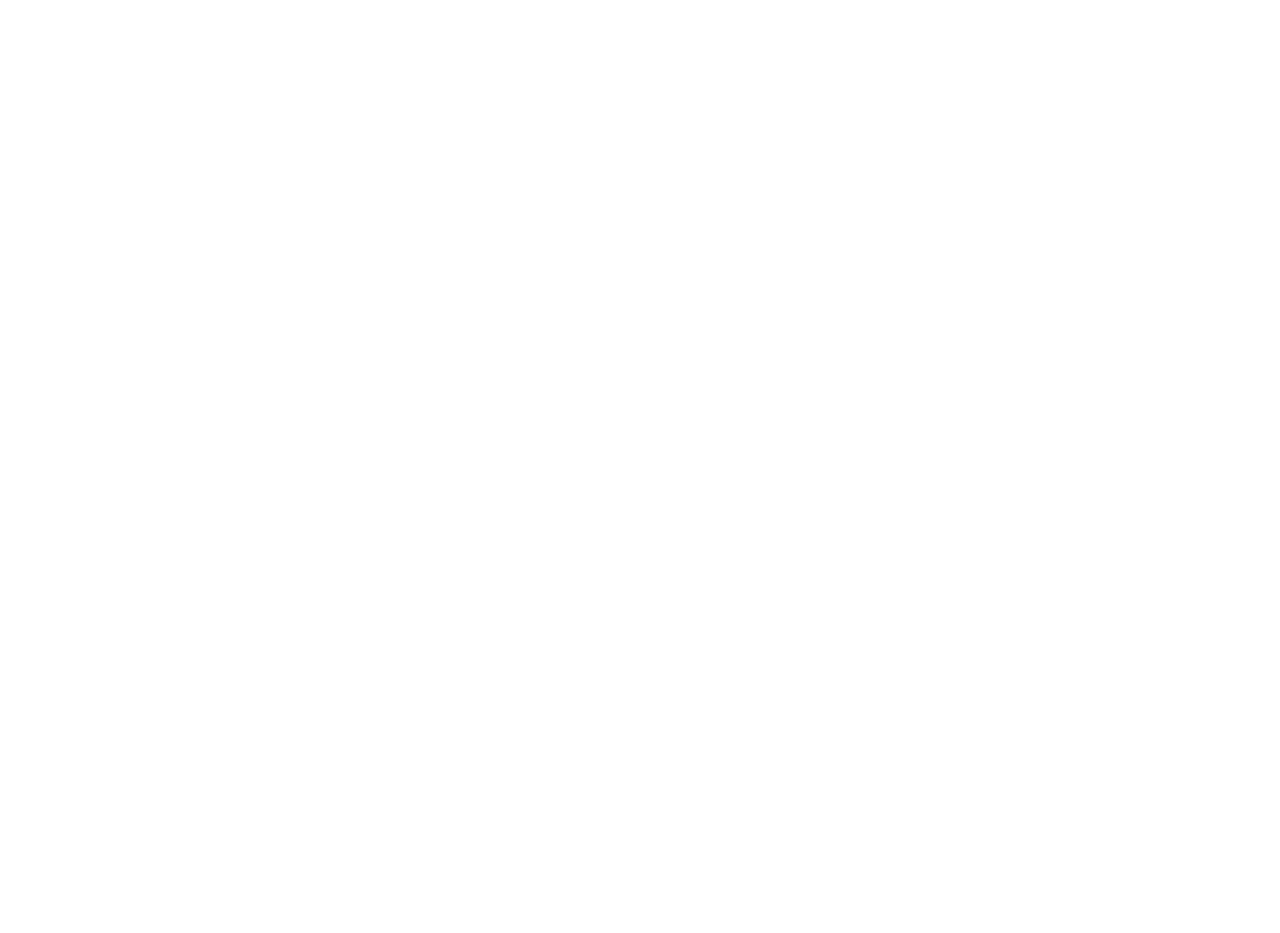
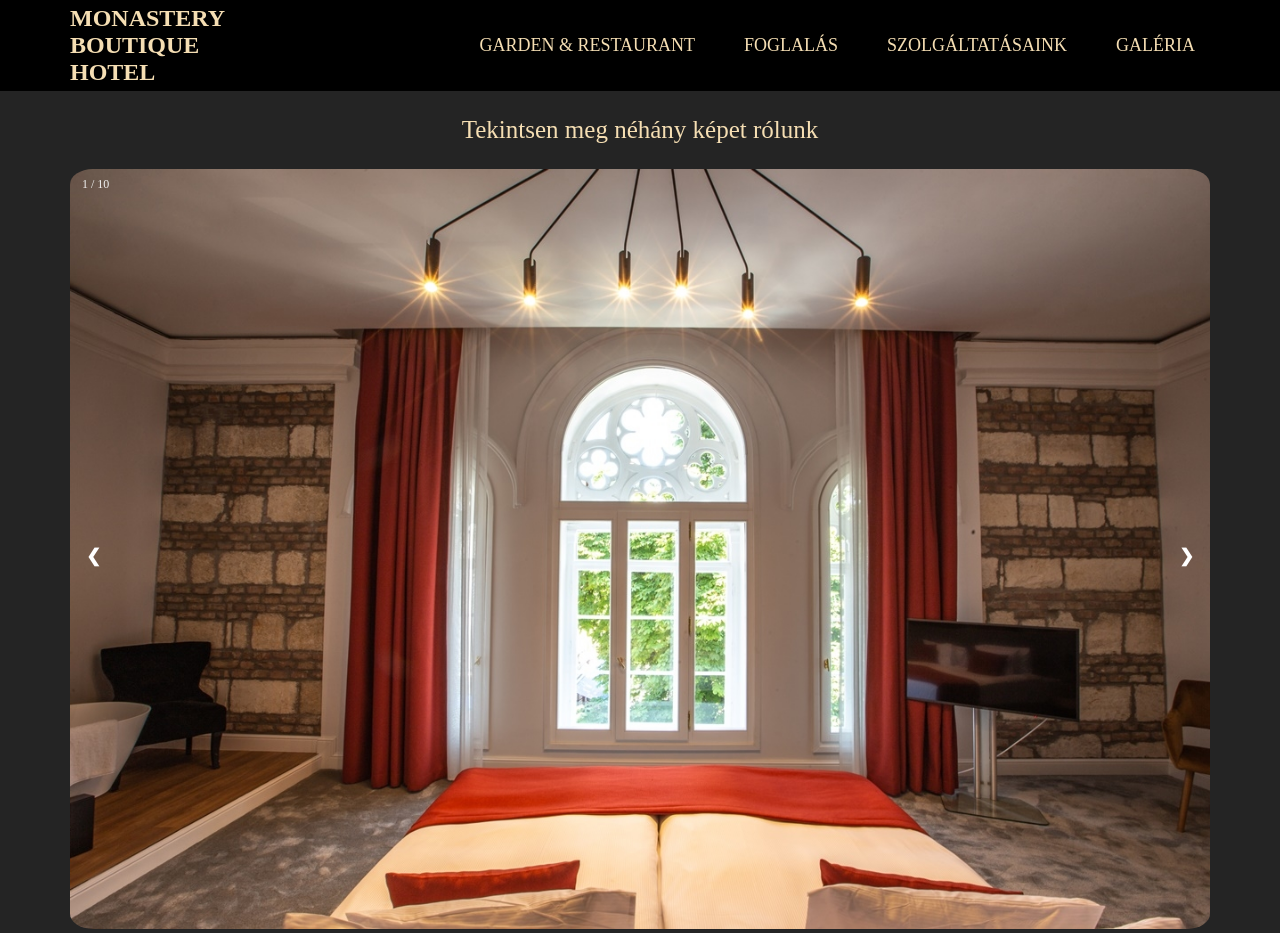
Before and after one commit to TasnadiAttila/HotelV2, a plain HTML site: page index5.html in a window 1280 px wide. Before the commit the page ends 800 px from the top, so only its background shows below. Drawn offline with Linux system fonts and the light colour scheme.

Commit message:
Slideshow, login buxfixes, other bug fixes that i don't remember

```diff
--- a/index5.html
+++ b/index5.html
@@ -0,0 +1,134 @@
+<!DOCTYPE html>
+    <html lang="hu">
+        <head>
+            <title>Hotel</title>
+            <meta charset="utf-8">
+            <link rel="stylesheet" type="text/css" href="style.css">
+            <link rel="stylesheet" type="text/css" href="bootstrap.css">
+        </head>
+        <body>
+            <!--
+            <div class="help">
+                <div class="visible-xs">XS</div>
+                <div class="visible-sm">SM</div>
+                <div class="visible-md">MD</div>
+                <div class="visible-lg">LG</div>
+            </div>
+            -->
+            <header class="container-fluid">
+                <div class="row">
+                    <div class="container">
+                        <div class="row">
+                            <h2 class="col-lg-2">
+                                MONASTERY BOUTIQUE
+                                HOTEL
+                            </h2>
+                            <nav class="col-lg-10">
+                                <a href="index2.html">Garden & Restaurant</a>
+                                <a href="index3.html">Foglalás</a>
+                                <a href="index4.html">Szolgáltatásaink</a>
+                                <a href="index.html">Galéria</a>
+                            </nav>
+                        </div>
+                    </div>
+                </div>
+            </header>
+            <div class="container-fluid kepnezegetmain">
+                <div class="row">
+                    <div class="container">
+                        <div class="row">
+                            <p class="col-lg-12">
+                                Tekintsen meg néhány képet rólunk
+                            </p>
+                        </div>
+                    </div>
+                </div>
+            </div>
+            <div class="container slideshow-container">
+
+                <div class="mySlides fade">
+                  <div class="numbertext">1 / 10</div>
+                  <img src="kep1.jpg" style="width:100%">
+                </div>
+
+                <div class="mySlides fade">
+                  <div class="numbertext">2 / 10</div>
+                  <img src="kep2.jpg" style="width:100%">
+                </div>
+
+                <div class="mySlides fade">
+                  <div class="numbertext">3 / 10</div>
+                  <img src="kep3.jpg" style="width:100%">
+                </div>
+
+                <div class="mySlides fade">
+                    <div class="numbertext">4 / 10</div>
+                    <img src="kep4.jpg" style="width:100%">
+                </div>
+
+                <div class="mySlides fade">
+                    <div class="numbertext">5 / 10</div>
+                    <img src="kep5.jpg" style="width:100%">
+                </div>
+
+                <div class="mySlides fade">
+                    <div class="numbertext">6 / 10</div>
+                    <img src="kep6.jpg" style="width:100%">
+                </div>
+
+                <div class="mySlides fade">
+                    <div class="numbertext">7 / 10</div>
+                    <img src="kep7.jpg" style="width:100%">
+                </div>
+
+                <div class="mySlides fade">
+                    <div class="numbertext">8 / 10</div>
+                    <img src="kep8.jpg" style="width:100%">
+                </div>
+
+                <div class="mySlides fade">
+                    <div class="numbertext">9 / 10</div>
+                    <img src="kep9.jpg" style="width:100%">
+                </div>
+
+                <div class="mySlides fade">
+                    <div class="numbertext">10 / 10</div>
+                    <img src="kep10.jpg" style="width:100%">
+                </div>
+
+
+
+                <a class="prev" onclick="plusSlides(-1)">&#10094;</a>
+                <a class="next" onclick="plusSlides(1)">&#10095;</a>
+
+            </div>
+            <script>
+                var slideIndex = 1;
+                showSlides(slideIndex);
+
+                function plusSlides(n) {
+                  showSlides(slideIndex += n);
+                }
+
+                function currentSlide(n) {
+                  showSlides(slideIndex = n);
+                }
+
+                function showSlides(n) {
+                  var i;
+                  var slides = document.getElementsByClassName("mySlides");
+                  var dots = document.getElementsByClassName("dot");
+                  if (n > slides.length) {slideIndex = 1}
+                  if (n < 1) {slideIndex = slides.length}
+                  for (i = 0; i < slides.length; i++) {
+                      slides[i].style.display = "none";
+                  }
+                  for (i = 0; i < dots.length; i++) {
+                      dots[i].className = dots[i].className.replace(" active", "");
+                  }
+                  slides[slideIndex-1].style.display = "block";
+                  dots[slideIndex-1].className += " active";
+                }
+                </script>
+        </body>
+    </html>
--- a/style.css
+++ b/style.css
@@ -161,7 +161,7 @@ html{
     margin-right: auto;
 
 }
-/**/
+/*Igen, Nem foglalásnál*/
 .box2 {
     width: 40%;
     margin: 0 auto;
@@ -229,7 +229,7 @@ html{
     max-height: 30%;
     overflow: auto;
   }
-/**/
+/*Szolgáltatások*/
 .szolg p{
     text-align: center;
     margin-top: 40px;
@@ -267,6 +267,92 @@ html{
     margin-top: 25%;
     border-radius: 2%;
 }
+/*Galéria*/
+.kepnezegetmain{
+    margin-top: 25px;
+    text-align: center;
+    color: wheat;
+    font-size: 25px;
+    margin-bottom: 25px;
+    background-color: rgb(36, 36, 36);
+}
+
+.slideshow-container {
+    width: 500px;
+    position: relative;
+    margin: auto;
+  }
+.slideshow-container img {
+    border-radius: 2%;
+}
+
+  /* Next & previous buttons */
+  .prev, .next {
+    cursor: pointer;
+    position: absolute;
+    top: 50%;
+    width: auto;
+    padding: 16px;
+    margin-top: -22px;
+    color: white;
+    font-weight: bold;
+    font-size: 18px;
+    transition: 0.6s ease;
+    border-radius: 0 3px 3px 0;
+    user-select: none;
+  }
+
+  /* Position the "next button" to the right */
+  .next {
+    margin-right: 15px;
+    right: 0;
+    border-radius: 3px 0 0 3px;
+  }
+
+  /* On hover, add a black background color with a little bit see-through */
+  .prev:hover, .next:hover {
+    background-color: rgba(0,0,0,0.8);
+  }
+
+  /* Number text (1/3 etc) */
+  .numbertext {
+    color: #f2f2f2;
+    font-size: 12px;
+    padding: 8px 12px;
+    position: absolute;
+    top: 0;
+  }
+
+  /* The dots/bullets/indicators */
+
+
+  .active, .dot:hover {
+    background-color: #717171;
+  }
+
+  /* Fading animation */
+  .fade {
+    -webkit-animation-name: fade;
+    -webkit-animation-duration: 1.5s;
+    animation-name: fade;
+    animation-duration: 1.5s;
+  }
+
+  @-webkit-keyframes fade {
+    from {opacity: .4}
+    to {opacity: 1}
+  }
+
+  @keyframes fade {
+    from {opacity: .4}
+    to {opacity: 1}
+  }
+
+  /* On smaller screens, decrease text size */
+  @media only screen and (max-width: 300px) {
+    .prev, .next,.text {font-size: 11px}
+  }
+
 /*Responsivity*/
 @media(max-width: 1200px){
     header h2, header nav a{
```
Also changed, not shown: index.html (+1 -1 lines), index2.html (+5 -4 lines), index3.html (+2 -4 lines), index4.html (+10 -2 lines), main.js (+9 -2 lines), kep1.jpg (added), kep10.jpg (added), kep2.jpg (added), kep3.jpg (added), kep4.jpg (added), kep5.jpg (added), kep6.jpg (added), kep7.jpg (added), kep8.jpg (added), 1 more files.
